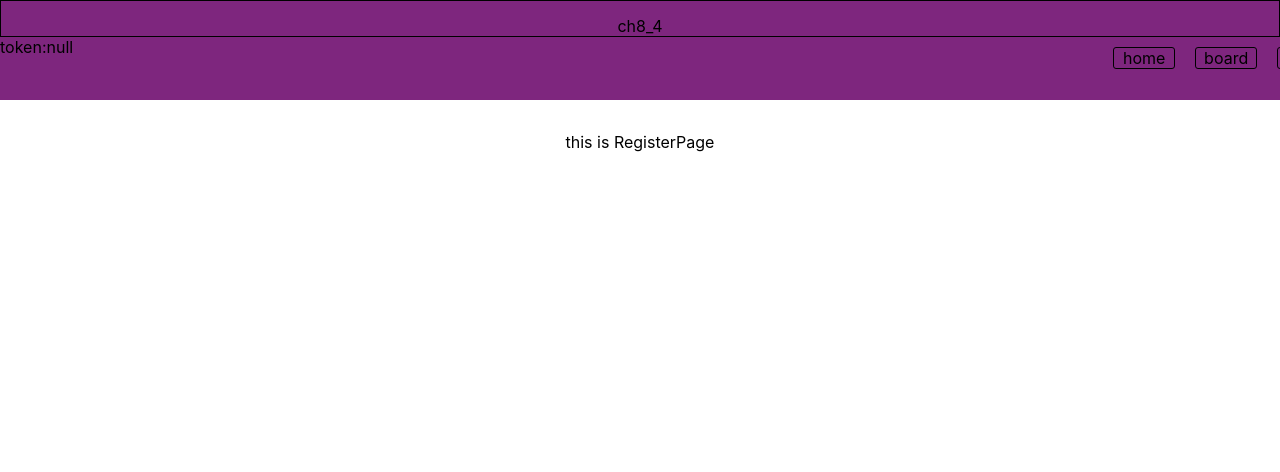
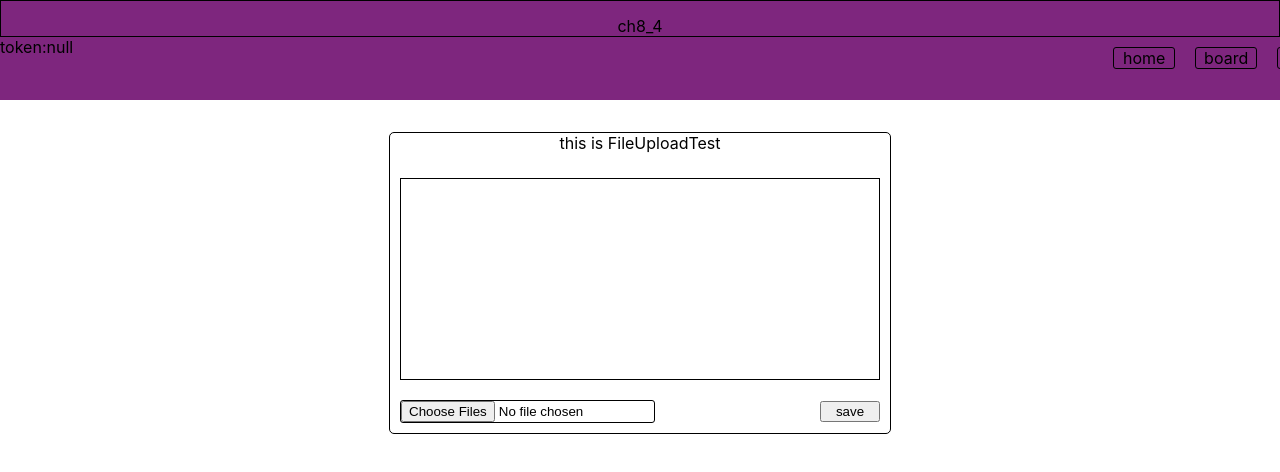
Before and after one commit to seohan1010/ch8_4_front, a React (Create React App) app: page /register in a window 1280 px wide. Shown: the top 472 px of the page. Built offline with nearby package versions, Linux system fonts and the light colour scheme.

Commit message:
boardComment crud okay condition

```diff
--- a/src/api/api.js
+++ b/src/api/api.js
@@ -18,8 +18,10 @@ export const getBoard = async () => {
 
   let { list, ph } = await data.json();
 
-  // 상태코드가 잘 뜬다.
+  // 상태코드가 잘 뜬다. ---> json()을 사용하지 않은 response에는 Response객체가 있는데,
+  //                         안에있는 상태 코드는 바로 사용이 가능하다.
   console.log("data.status", data.status, data.ok);
+  console.log("data.url is :", data.url);
 
   if (!data.ok) {
     return { list: list, message: FAILED };
@@ -68,12 +70,7 @@ export const updateBoard = async (data) => {
   };
 
   let response = await fetch(url, obj).catch((err) => err);
-  try {
-    let reqData = response.status;
-    console.log("update succeed : ", reqData);
-    return reqData;
-  } catch (err) {
-    console.log("update failed : ", response.status);
-    return response.status;
-  }
+
+  console.log("updateBoard status is : ", response.status);
+  return response.statua;
 };
--- a/src/components/comment/BoardComment.js
+++ b/src/components/comment/BoardComment.js
@@ -1,9 +1,57 @@
 import classes from "./BoardComment.module.css";
-import { useState, useEffect } from "react";
+import { useState, useEffect, useRef } from "react";
+
+const modifyCommentRequest = async (cno, modifiedComment) => {
+  console.log(cno, modifiedComment);
+
+  const data = {
+    cno: cno,
+    comment: modifiedComment,
+  };
+
+  const url = "http://localhost/boardcomment/comment";
+  const obj = {
+    method: "PUT",
+    headers: { "Content-Type": "application/json" },
+    body: JSON.stringify(data),
+  };
+
+  const response = await fetch(url, obj).catch((err) => err);
+  console.log(response.status);
+  console.log("response is : ", response);
+  if (!response.status === 200) {
+    return response.status;
+  }
+
+  return response.status;
+};
+
+const deleteComment = async (cno) => {
+  console.log("selected delete comment cno is :", cno);
+
+  const data = {
+    cno: cno,
+  };
+
+  const url = "http://localhost/boardcomment/comment";
+  const obj = {
+    method: "DELETE",
+    headers: { "Content-Type": "application/json" },
+    body: JSON.stringify(data),
+  };
+
+  const response = await fetch(url, obj).catch((err) => err);
+
+  return response.status;
+};
 
 const BoardComment = ({ data, onChange }) => {
   const [comment, setComment] = useState("");
   const [isValid, setIsValid] = useState(false);
+  const [commentNo, setCommentNo] = useState(0); // 선택된 댓글의 번호를 알려주는 state
+  const [selectedComment, setSelectedComment] = useState(""); // 선택된 댓글의 내용을 알려주는 state
+  const [isCommentModified, setIsCommentModified] = useState(false);
+
   console.log("received data is", data);
 
   useEffect(() => {
@@ -34,7 +82,63 @@ const BoardComment = ({ data, onChange }) => {
       }
     };
     getComment();
-  }, [onChange, data]); // data는 바뀌지 않지만 useEffect()에서 사용하기 때문에 추가 해주었다.
+  }, [onChange, data, isCommentModified]); // data는 바뀌지 않지만 useEffect()에서 사용하기 때문에 추가 해주었다.
+
+  const modifyComment = async () => {
+    if (selectedComment.trim().length === 0) {
+      alert("please enter valid comment");
+      return;
+    }
+
+    const modifyStatus = await modifyCommentRequest(commentNo, selectedComment);
+    console.log("modify status", modifyStatus);
+    if (modifyStatus === 200) {
+      console.log("modifiy succeed");
+      setIsCommentModified((data) => !data);
+      return;
+    } else {
+      alert("cannot modify comment please try again");
+      return;
+    }
+  };
+
+  const onClickHander = (cno, identifier, data) => {
+    console.log("cno is :", cno);
+    if (identifier === "edit") {
+      console.log("edit button clicked");
+      setCommentNo(cno); // edit을 누른 답글의 cno를 업데이트
+      const selectedComment = comment.filter((data) => data.cno === cno);
+      console.log("selected Comment is :", selectedComment[0].comment);
+      setSelectedComment(selectedComment[0].comment);
+
+      return;
+    } else if (identifier === "save") {
+      console.log("modified data is :", data);
+      modifyComment();
+      setCommentNo(0);
+    }
+  };
+
+  const onCommentChangeHandler = (e) => {
+    setSelectedComment(e.target.value);
+    console.log("modifying comment value is ", e.target.value);
+  };
+
+  // 비동기 함수를 호출하는 함수가 비동기 함수가 아니면은 response로 promosie를 반환받게 된다.
+  const onDeleteHandler = async (cno) => {
+    const bool = window.confirm("really wanna delete?");
+    if (bool) {
+      const deleteStatus = await deleteComment(cno);
+      console.log("deleted status is :", deleteStatus);
+
+      if (deleteStatus === 200) {
+        setIsCommentModified((data) => !data);
+        return;
+      } else {
+        alert("deleted failed");
+      }
+    }
+  };
 
   return (
     <div className={classes.comment_card}>
@@ -58,11 +162,26 @@ const BoardComment = ({ data, onChange }) => {
               </div>
               <textarea
                 className={classes.comment_content_wrap}
-                value={data.comment}
-                readOnly={true}
+                value={commentNo === data.cno ? selectedComment : data.comment}
+                readOnly={commentNo === data.cno ? false : true}
+                // ref={commentRef}
+                onChange={(e) => onCommentChangeHandler(e)}
               />
-              <button className={classes.edit_button}>{"edit"}</button>
-              <button className={classes.delete_button}>{"delete"}</button>
+              <button
+                className={classes.edit_button}
+                onClick={(e) =>
+                  onClickHander(data.cno, e.target.innerHTML, data)
+                }
+              >
+                {/* commentCno와 해당 댓글의 cno가 같으면 save  ---> 한번에 하나의 댓글만 수정이 가능함*/}
+                {data.cno === commentNo ? "save" : "edit"}
+              </button>
+              <button
+                className={classes.delete_button}
+                onClick={() => onDeleteHandler(data.cno)}
+              >
+                {"delete"}
+              </button>
             </div>
           ))
         : "no data found"}
--- a/src/pages/Error.js
+++ b/src/pages/Error.js
@@ -22,7 +22,7 @@ const ErrorPage = () => {
     <>
       <Navigation />
       <PageContent title={"An error occured"}>
-        {/* <p>{error.status}</p> */}
+        <p>{error.status}</p>
       </PageContent>
     </>
   );
--- a/src/pages/HomePage.js
+++ b/src/pages/HomePage.js
@@ -131,7 +131,8 @@ const HomePage = () => {
         test updateBoard button
       </button>
       {modalIsShown && <ModalContent onClose={hideModalHandler} />}
-
+      <br />
+      <button onClick={() => navigate("/test")}>go to test page</button>
       <WriteBoardComment />
     </Fragment>
   );
--- a/src/pages/RegisterPage.js
+++ b/src/pages/RegisterPage.js
@@ -1,7 +1,90 @@
+import { useState } from "react";
+
 const RegisterPage = () => {
+  const [selectedFile, setSelectedFile] = useState([]);
+
+  const onChangeHandler = (e) => {
+    e.preventDefault();
+    e.persist();
+    console.log(e.target.files);
+    const selectedFiles = e.target.files;
+    const fileList = [...selectedFiles];
+    console.log("fileList is :", fileList);
+    setSelectedFile(fileList);
+  };
+
+  const uploadFile = async () => {
+    const formData = new FormData();
+
+    // 생성된 formData객체에 데이터를 넣고나서
+    // for (let i = 0; i < selectedFile.length; i++) {
+    formData.append("file", selectedFile);
+    // }
+
+    // 데이터가 입력된 객체의 정보를 request에 사용할 body에 작성
+    const url = "http://localhost/board/uploadFile";
+    const obj = {
+      method: "POST",
+      headers: { "Content-Type": "false" },
+      body: formData,
+    };
+    const response = await fetch(url, obj);
+    console.log(response.status);
+  };
+
+  const onClickHandler = () => {
+    uploadFile();
+    console.log("file is :", selectedFile);
+  };
+
   return (
     <>
-      <div>this is RegisterPage</div>
+      <div
+        style={{
+          position: "relative",
+          border: "1px solid black",
+          borderRadius: "5px",
+          width: "500px",
+          height: "300px",
+          margin: "auto",
+        }}
+      >
+        <div>this is FileUploadTest</div>
+        <div
+          style={{
+            border: "1px solid black",
+            height: "200px",
+            marginTop: "25px",
+            marginLeft: "10px",
+            marginRight: "10px",
+          }}
+        ></div>
+        <br />
+        <input
+          style={{
+            border: "1px solid black",
+            borderRadius: "3px",
+            display: "inline-block",
+            position: "absolute",
+            left: "10px",
+          }}
+          type="file"
+          id="file"
+          name="file"
+          onChange={(e) => onChangeHandler(e)}
+          multiple
+        ></input>
+        <button
+          style={{
+            display: "inline-block",
+            transform: "translateX(210px)",
+            width: "60px",
+          }}
+          onClick={onClickHandler}
+        >
+          save
+        </button>
+      </div>
     </>
   );
 };
--- a/src/pages/Test.js
+++ /dev/null
@@ -1,11 +0,0 @@
-const Test = () => {
-  return (
-    <>
-      <div style={{ width: "700px", height: "500px", margin: "auto" }}>
-        <input type="checkbox">this is for test</input>
-      </div>
-    </>
-  );
-};
-
-export default Test;
--- a/src/store/index.js
+++ b/src/store/index.js
@@ -32,6 +32,7 @@ function* boardUpdateAction(payload) {
   yield updateBoard(payload); // request로 보낼 데이터를 선언해 주는 것을 잊지 말자
 }
 
+//takeEvery 말고 takeLatest도 있다.
 function* boardSaga() {
   console.log("requested to rootsaga");
   yield takeEvery(BOARD_FETCH_REQUESTED, getBoardAction); // takeevery로 dispatch되는 action의 타입과 api통신을
@@ -60,7 +61,6 @@ export const boardReducer = (state = initialState, action) => {
         action
       );
       return { fetchStatus: !state.fetchStatus };
-      break;
     case BOARD_INSERT_STATUS:
       console.log("board Insert status", action.payload);
 
```
Also changed, not shown: src/App.js (+2 -5 lines).
